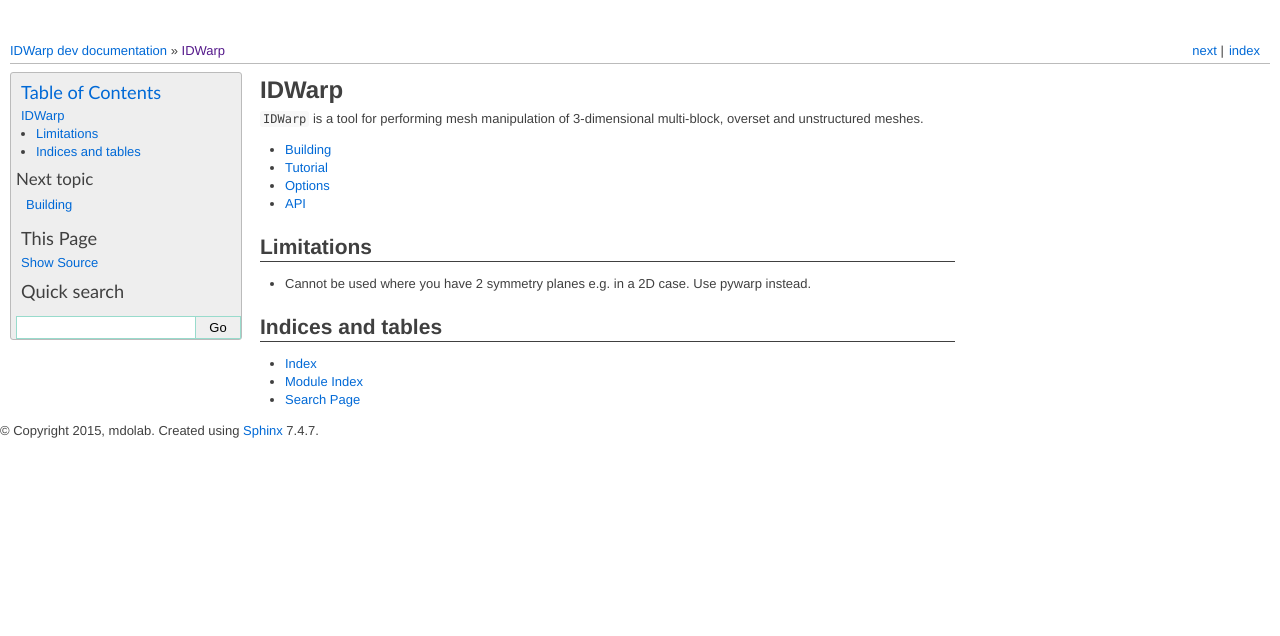
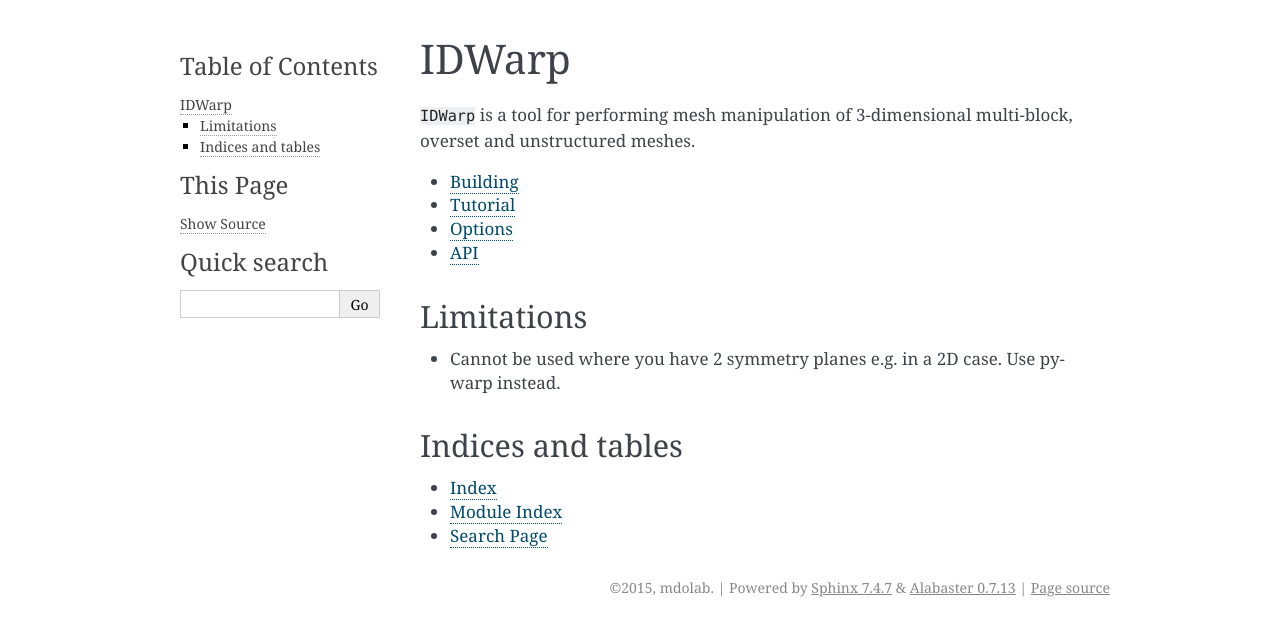
Before and after one commit to mdolab/idwarp, a Sphinx documentation site: the page built from doc/index.rst, in a window 1280 px wide. Shown: the top 636 px of the page. Built offline with Sphinx 7.4.7, drawn with Linux system fonts in a browser that asks for light colours.

Commit message:
updated docs for rtd

```diff
--- a/doc/API.rst
+++ b/doc/API.rst
@@ -2,7 +2,7 @@
 
 API
 ---
-.. currentmodule:: idwarp.python.UnstructuredMesh
+.. currentmodule:: python.UnstructuredMesh
 
-.. autoclass:: idwarp.python.UnstructuredMesh.USMesh
+.. autoclass:: python.UnstructuredMesh.USMesh
     :members:
--- a/doc/conf.py
+++ b/doc/conf.py
@@ -18,7 +18,7 @@
 # If extensions (or modules to document with autodoc) are in another directory,
 # add these directories to sys.path here. If the directory is relative to the
 # documentation root, use os.path.abspath to make it absolute, like shown here.
-#sys.path.insert(0, os.path.abspath('.'))
+sys.path.insert(0, os.path.abspath('../'))
 
 # -- General configuration ------------------------------------------------
 
@@ -28,6 +28,10 @@
 # Add any Sphinx extension module names here, as strings. They can be extensions
 # coming with Sphinx (named 'sphinx.ext.*') or your custom ones.
 extensions = ['sphinx.ext.autodoc', 'sphinx.ext.viewcode', 'numpydoc']
+
+# mock import for autodoc
+autodoc_mock_imports = ['numpy', 'mpi4py', 'petsc4py']
+
 numpydoc_show_class_members = False
 
 # Add any paths that contain templates here, relative to this directory.
@@ -101,7 +105,7 @@
 #html_theme = 'default'
 
 html_theme_path = ['themes']
-html_theme = 'mdolab_theme'
+# html_theme = 'mdolab_theme'
 
 # Theme options are theme-specific and customize the look and feel of a theme
 # further.  For a list of options available for each theme, see the
--- /dev/null
+++ b/doc/requirements.txt
@@ -0,0 +1 @@
+numpydoc
```
